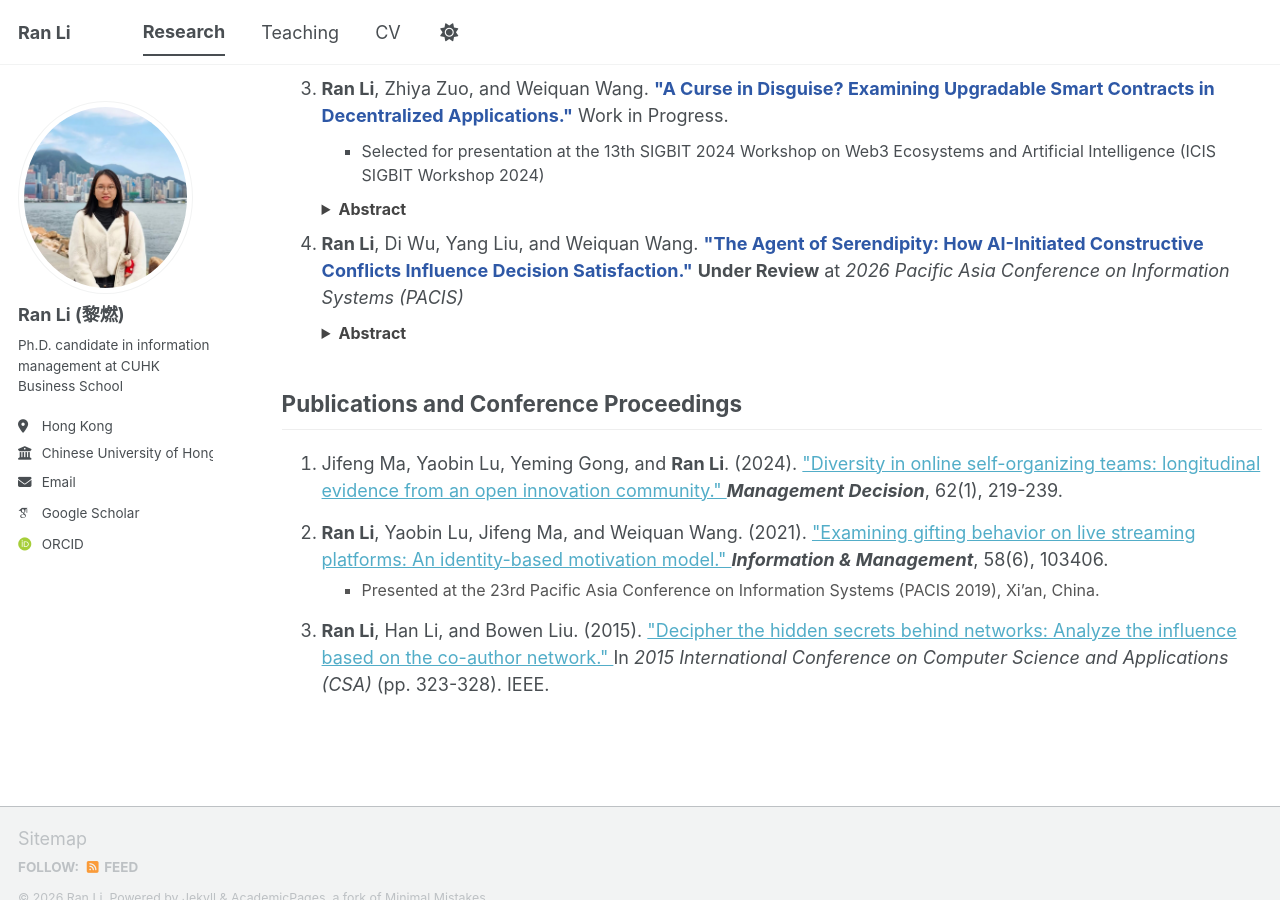
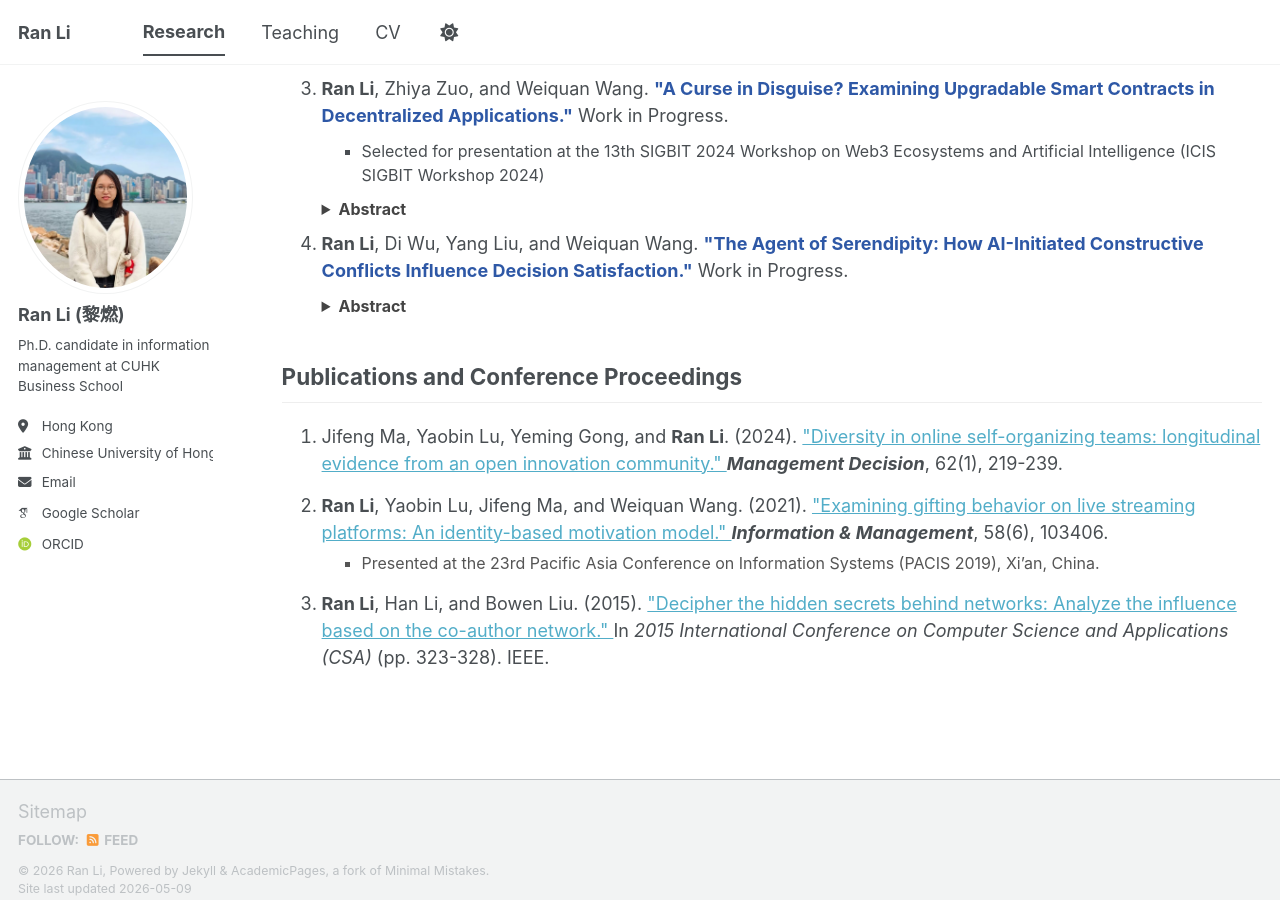
Before and after one commit to elaine-ran-li/elaine-ran-li.github.io, a Jekyll site: the page built from _pages/publications.html, in a window 1280 px wide and 900 px high, scrolled down 671 px. Built offline with Jekyll 4.4.1, drawn with Linux system fonts in a browser that asks for light colours; some web fonts are replaced; a script bundle is joined from its source files by our own code; library files that are not in the unit come from our copies.

Commit message:
Update publications.html

```diff
--- a/_pages/publications.html
+++ b/_pages/publications.html
@@ -98,7 +98,7 @@
   <li>
     <strong>Ran Li</strong>, Di Wu, Yang Liu, and Weiquan Wang.
     <span style="color: #2e58a6; font-weight: bold;">"The Agent of Serendipity: How AI-Initiated Constructive Conflicts Influence Decision Satisfaction."</span>
-    <strong>Under Review</strong> at <i>2026 Pacific Asia Conference on Information Systems (PACIS)</i>
+    Work in Progress.
     <details style="cursor: pointer; margin-top: 10px;">
       <summary style="font-weight: bold; font-size: 16px; color: #444; outline: none;">
         Abstract
```
